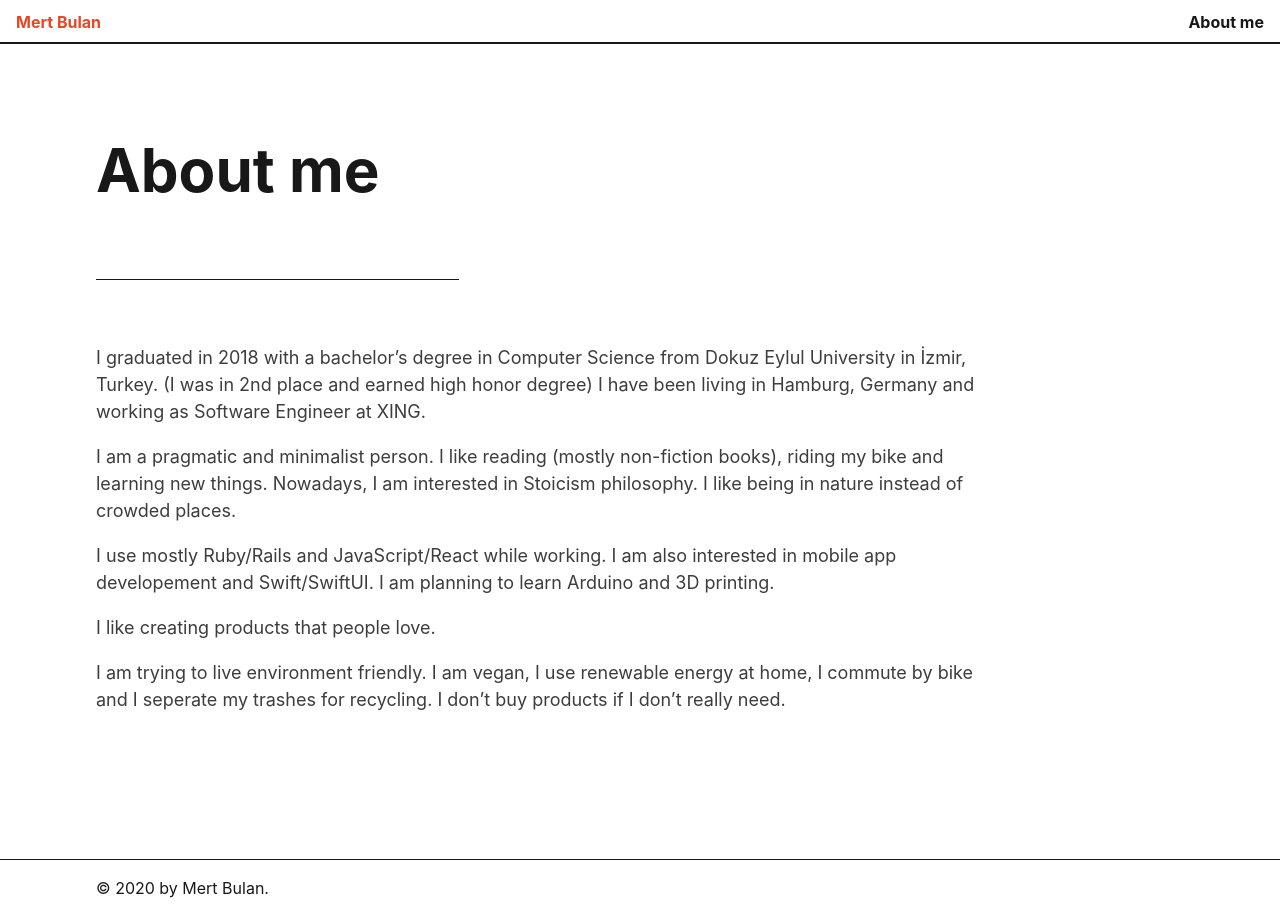
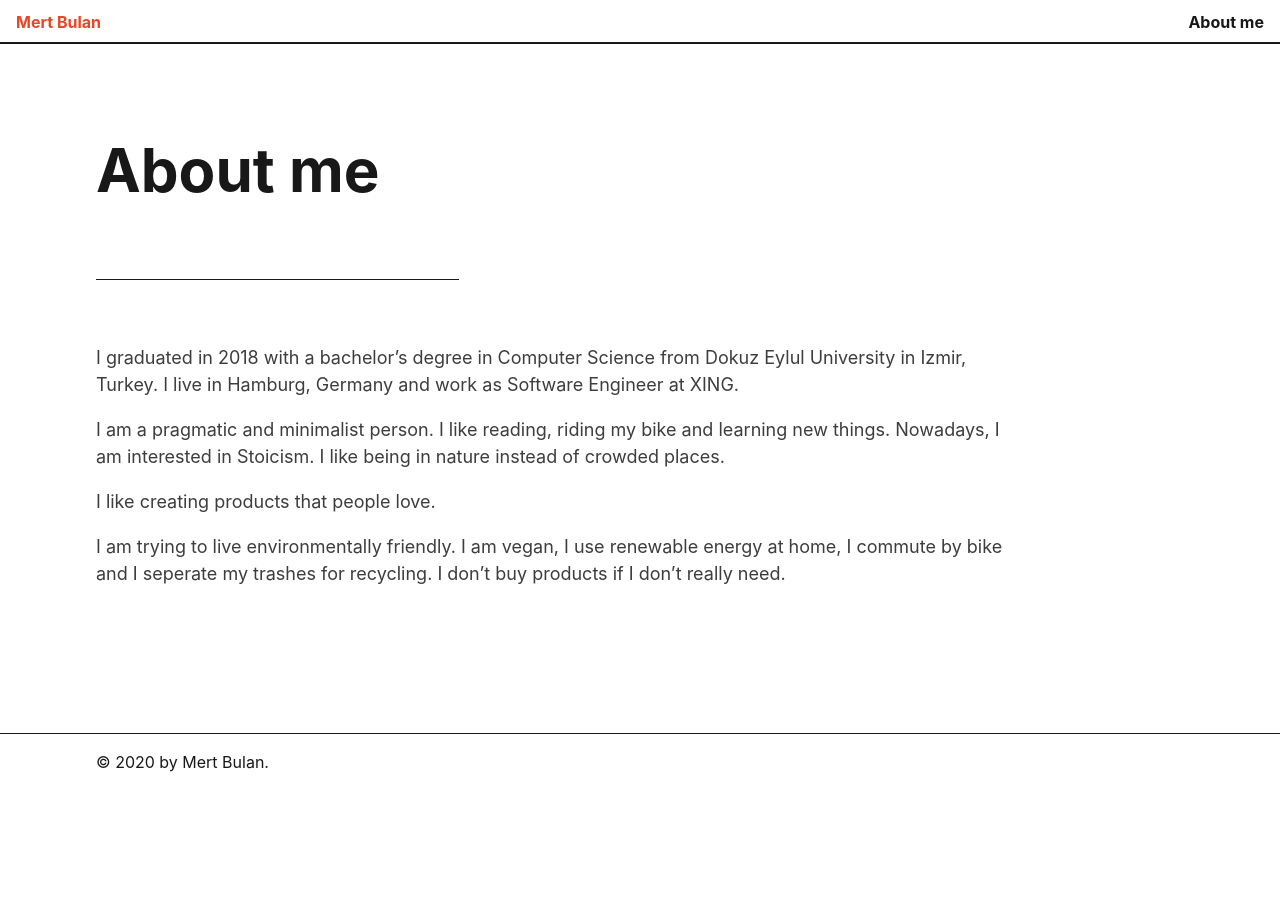
Before and after one commit to mertbulan/mertbulan.github.io, a Jekyll site: the page built from about-me.md, in a window 1280 px wide. Built offline with Jekyll 4.4.1, drawn with Linux system fonts in a browser that asks for light colours.

Commit message:
some improvements

```diff
--- a/about-me.md
+++ b/about-me.md
@@ -3,12 +3,10 @@ title: About me
 layout: page
 ---
 
-I graduated in 2018 with a bachelor’s degree in Computer Science from Dokuz Eylul University in İzmir, Turkey. (I was in 2nd place and earned high honor degree) I have been living in Hamburg, Germany and working as Software Engineer at XING.
+I graduated in 2018 with a bachelor’s degree in Computer Science from Dokuz Eylul University in Izmir, Turkey. I live in Hamburg, Germany and work as Software Engineer at XING.
 
-I am a pragmatic and minimalist person. I like reading (mostly non-fiction books), riding my bike and learning new things. Nowadays, I am interested in Stoicism philosophy. I like being in nature instead of crowded places.
-
-I use mostly Ruby/Rails and JavaScript/React while working. I am also interested in mobile app developement and Swift/SwiftUI. I am planning to learn Arduino and 3D printing.
+I am a pragmatic and minimalist person. I like reading, riding my bike and learning new things. Nowadays, I am interested in Stoicism. I like being in nature instead of crowded places.
 
 I like creating products that people love.
 
-I am trying to live environment friendly. I am vegan, I use renewable energy at home, I commute by bike and I seperate my trashes for recycling. I don't buy products if I don't really need.
+I am trying to live environmentally friendly. I am vegan, I use renewable energy at home, I commute by bike and I seperate my trashes for recycling. I don't buy products if I don't really need.
```
